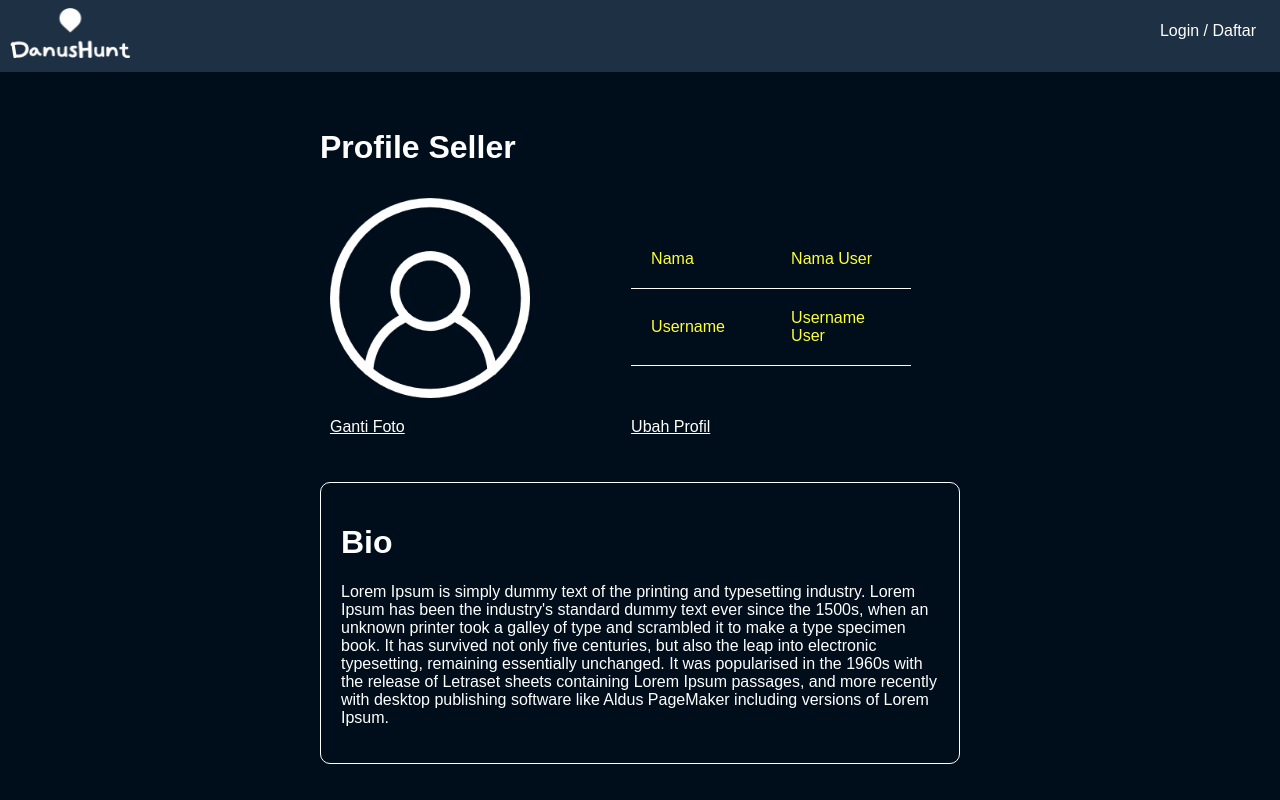
After one commit to davidfim/DanusHunt, a PHP site: page /profileseller.html in a window 1280 px wide. The commit adds this page. Run offline with PHP 8.4, Linux system fonts and the light colour scheme.

Commit message:
Page ubah Profile

```diff
--- a/assets/css/style.css
+++ b/assets/css/style.css
@@ -1,7 +1,20 @@
 body{
+  font-family: sans-serif;
   background-color: #000e1c;
-  font-family: sans-serif;
+  color: white;
 }
+.search-box{
+  padding:10px;
+}
+.navbar{
+  padding: 10px;
+  margin:-10px;
+  margin-bottom: 0px;
+  border-radius: 0;
+  background-color:#1e3144;
+  min-height:50px;
+}
+
 
 .loginlogo{
   top:25%;
@@ -199,13 +212,150 @@ li a:hover {
     background-color:white;
     color:#000e1c;
 }
-.navbar {
-  margin-bottom: 0px;
-  border-radius: 0;
-  background-color:#1e3144;
-  border:0;
-  min-height:50px;
+/*===========================================Slide Show==========================================*/
+.slideshow-container {
+  max-width: 1000px;
+  position: relative;
+  margin: auto;
 }
+/*.myslides{
+  display: none;*/
+}
+.prev, .next {
+  cursor: pointer;
+  position: absolute;
+  top: 50%;
+  width: auto;
+  margin-top: -22px;
+  padding: 16px;
+  color: white;
+  font-weight: bold;
+  font-size: 18px;
+  transition: 0.6s ease;
+  border-radius: 0 3px 3px 0;
+}
+
+.next {
+  right: 0;
+  border-radius: 3px 0 0 3px;
+}
+.prev:hover, .next:hover {
+  background-color: rgba(0,0,0,0.8);
+}
+.text {
+  color: #f2f2f2;
+  font-size: 15px;
+  padding: 8px 12px;
+  position: absolute;
+  bottom: 8px;
+  width: 100%;
+  text-align: center;
+}
+.numbertext {
+  color: #f2f2f2;
+  font-size: 12px;
+  padding: 8px 12px;
+  position: absolute;
+  top: 0;
+}
+.dot {
+  cursor: pointer;
+  height: 15px;
+  width: 15px;
+  margin: 0 2px;
+  background-color: #bbb;
+  border-radius: 50%;
+  display: inline-block;
+  transition: background-color 0.6s ease; /*Sedikit animas 0.6 detik waktu warnanya berubah*/
+}
+.active, .dot:hover {
+  background-color: #717171;
+}
+.fade {
+  -webkit-animation-name: fade;
+  -webkit-animation-duration: 1.5s;
+  animation-name: fade;
+  animation-duration: 1.5s;
+}
+
+@-webkit-keyframes fade {
+  from {opacity: .4}
+  to {opacity: 1}
+}
+
+@keyframes fade {
+  from {opacity: .4}
+  to {opacity: 1}
+}
+/*=====================================ISI================================*/
+
+.isi{
+  position: absolute;
+  left:25%;
+  right:25%;
+  width: 50%;
+  /*height: 200px;*/
+}
+
+.isi a{
+  color: white;
+}
+.isi img{
+  width: 200px;
+  height: 200px;
+  justify-content: center;
+}
+
+.isi table{
+  font-family: sans-serif;
+  color: #fdff39;
+  border-collapse: collapse;
+}
+
+.isi #tableisi td , th{
+  padding:20px;
+  border-top:0px;
+  border-right: 0px;
+  border-left:0px;
+  border-bottom: 1px solid white;
+}
+
+.isiprofile{
+  margin:0;
+  padding:0;
+}
+
+#bio{
+  border:1px solid white;
+  border-radius: 10px;
+  padding:20px;
+}
+
+.isigantiprofile{
+  position: absolute;
+  left:25%;
+  right:25%;
+  width: 50%;
+}
+
+#tableganti input[type="text"]{
+  height: 50px;
+  width: 250px;
+}
+
+#tableganti tr,td{
+  width:100px;
+  color: #fdff39;
+  padding: 10px;
+}
+
+/*.inputgantiprofile{
+  border:1px solid white;
+  background: transparent;
+}
+*/
+
+
 .navbar-brand {
   padding-left:10px;
   padding-top:10px;
--- a/assets/js/js1.js
+++ b/assets/js/js1.js
@@ -0,0 +1,40 @@
+var slideIndex = 1;
+showSlides(slideIndex);
+
+// Next/previous controls
+function plusSlides(n) {
+  showSlides(slideIndex += n);
+}
+
+// Thumbnail image controls
+function currentSlide(n) {
+  showSlides(slideIndex = n);
+}
+
+fu	nction showSlides(n) {
+  var i;
+  var slides = document.getElementsByClassName("mySlides");
+  var dots = document.getElementsByClassName("dot");
+  if (n > slides.length) {slideIndex = 1}
+  if (n < 1) {slideIndex = slides.length}
+  for (i = 0; i < slides.length; i++) {
+      slides[i].style.display = "none";
+  }
+  for (i = 0; i < dots.length; i++) {
+      dots[i].className = dots[i].className.replace(" active", "");
+  }
+  slides[slideIndex-1].style.display = "block";
+  dots[slideIndex-1].className += " active";
+} // document.getElementById("demo").onclick = function() {tambah()};
+// var angka=document.getElementById("angka");
+// let i=0;
+// function tambah() {
+// 		i++;
+// 		angka.innerHTML=i;
+// 		console.log(i);
+// 	}
+// function kurang() {
+// 		i--;
+// 		angka.innerHTML=i;
+// 		console.log(i);
+// 	}
--- /dev/null
+++ b/profileseller.html
@@ -0,0 +1,44 @@
+<html>
+<head>
+	<meta charset="UTF-8">
+	<title>Seller Proflie | DanusHunt</title>
+	<link rel="stylesheet" type="text/css" href="assets/css/style.css" />
+	<script src="assets/js/js1.js"></script>
+</head>
+<body>
+	<div class=navbar>
+		<ul>
+			<li><img src="images/LOGO.png" width="125" height="50" alt="DanusHunt">
+			<li style="float:right"><a href="loginawal.html">Login / Daftar</a></li>
+	</div><br><br>
+	<div class="isi">
+		<h1>Profile Seller</h1>
+	<table width="100%" id="tablegede">
+		<tr>
+			<td width="50%"><img src="images/avatar.png"></td>
+			<td width="50%">
+				<table id="tableisi">
+					<tr>
+						<td>Nama</td>
+						<td>Nama User</td>
+					</tr>
+					<tr>
+					<tr>
+						<td>Username</td>
+						<td>Username User</td>
+				</table>
+			</td>
+		</tr>
+		<tr>
+			<td><a href="">Ganti Foto</a></td>
+			<td><a href="ubahprofileseller.html">Ubah Profil</a></td>
+		</tr>
+	</table>
+	<br><br>
+	<div id="bio">
+		<h1>Bio</h1>
+		<p>Lorem Ipsum is simply dummy text of the printing and typesetting industry. Lorem Ipsum has been the industry's standard dummy text ever since the 1500s, when an unknown printer took a galley of type and scrambled it to make a type specimen book. It has survived not only five centuries, but also the leap into electronic typesetting, remaining essentially unchanged. It was popularised in the 1960s with the release of Letraset sheets containing Lorem Ipsum passages, and more recently with desktop publishing software like Aldus PageMaker including versions of Lorem Ipsum.</p>
+	</div>
+	</div>
+</body>
+</html>
```
Also changed, not shown: main.html (+30 -2 lines), profileuser.html (added, +47 -0 lines), ubahprofilehunter.html (added, +39 -0 lines), ubahprofileseller.html (added, +35 -0 lines).
